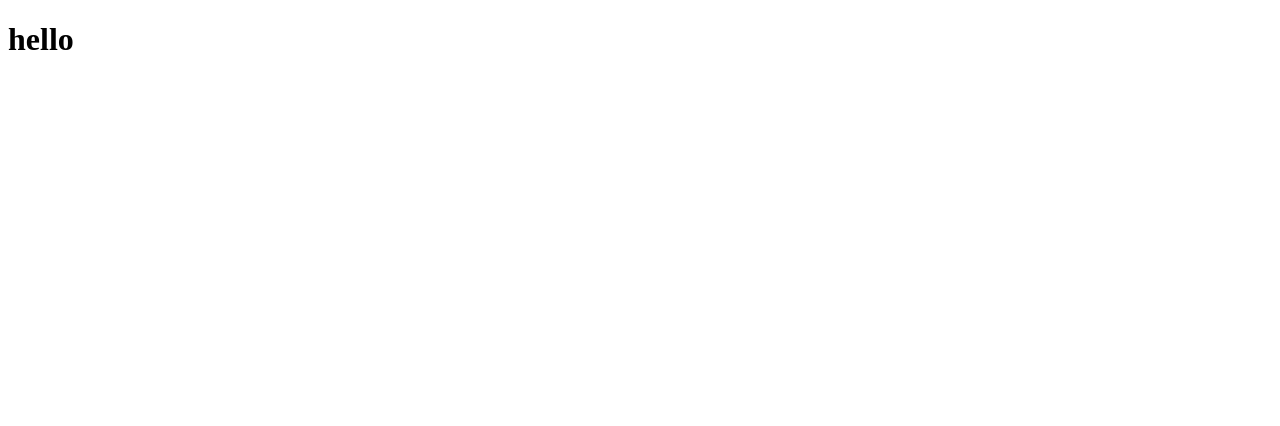
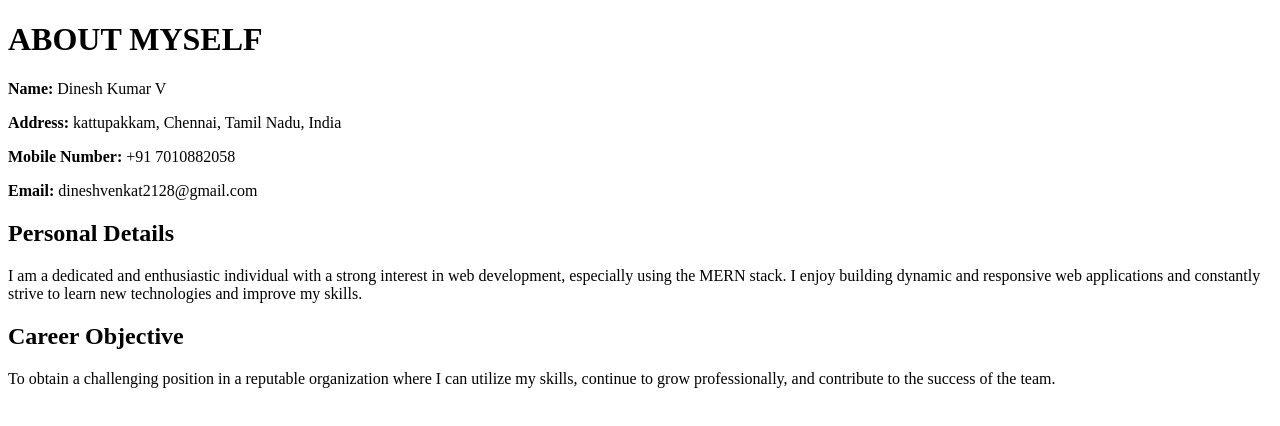
Before and after one commit to DINESH-2185/nurogit, a plain HTML site: page task-1/index.html in a window 1280 px wide. Drawn offline with Linux system fonts and the light colour scheme.

Commit message:
index.html

```diff
--- a/task-1/index.html
+++ b/task-1/index.html
@@ -1,11 +1,26 @@
 <!DOCTYPE html>
-<html lang="en">
+<html>
 <head>
-    <meta charset="UTF-8">
-    <meta name="viewport" content="width=device-width, initial-scale=1.0">
-    <title>Document</title>
+  <title>About Me</title>
 </head>
 <body>
-    <h1>hello</h1>
+
+  <h1>ABOUT MYSELF</h1>
+
+  <p><strong>Name:</strong> Dinesh Kumar V</p>
+  <p><strong>Address:</strong> kattupakkam, Chennai, Tamil Nadu, India</p>
+  <p><strong>Mobile Number:</strong> +91 7010882058</p>
+  <p><strong>Email:</strong> dineshvenkat2128@gmail.com</p>
+
+  <h2>Personal Details</h2>
+  <p>
+    I am a dedicated and enthusiastic individual with a strong interest in web development, especially using the MERN stack. I enjoy building dynamic and responsive web applications and constantly strive to learn new technologies and improve my skills.
+  </p>
+
+  <h2>Career Objective</h2>
+  <p>
+    To obtain a challenging position in a reputable organization where I can utilize my skills, continue to grow professionally, and contribute to the success of the team.
+  </p>
+
 </body>
 </html>
```
